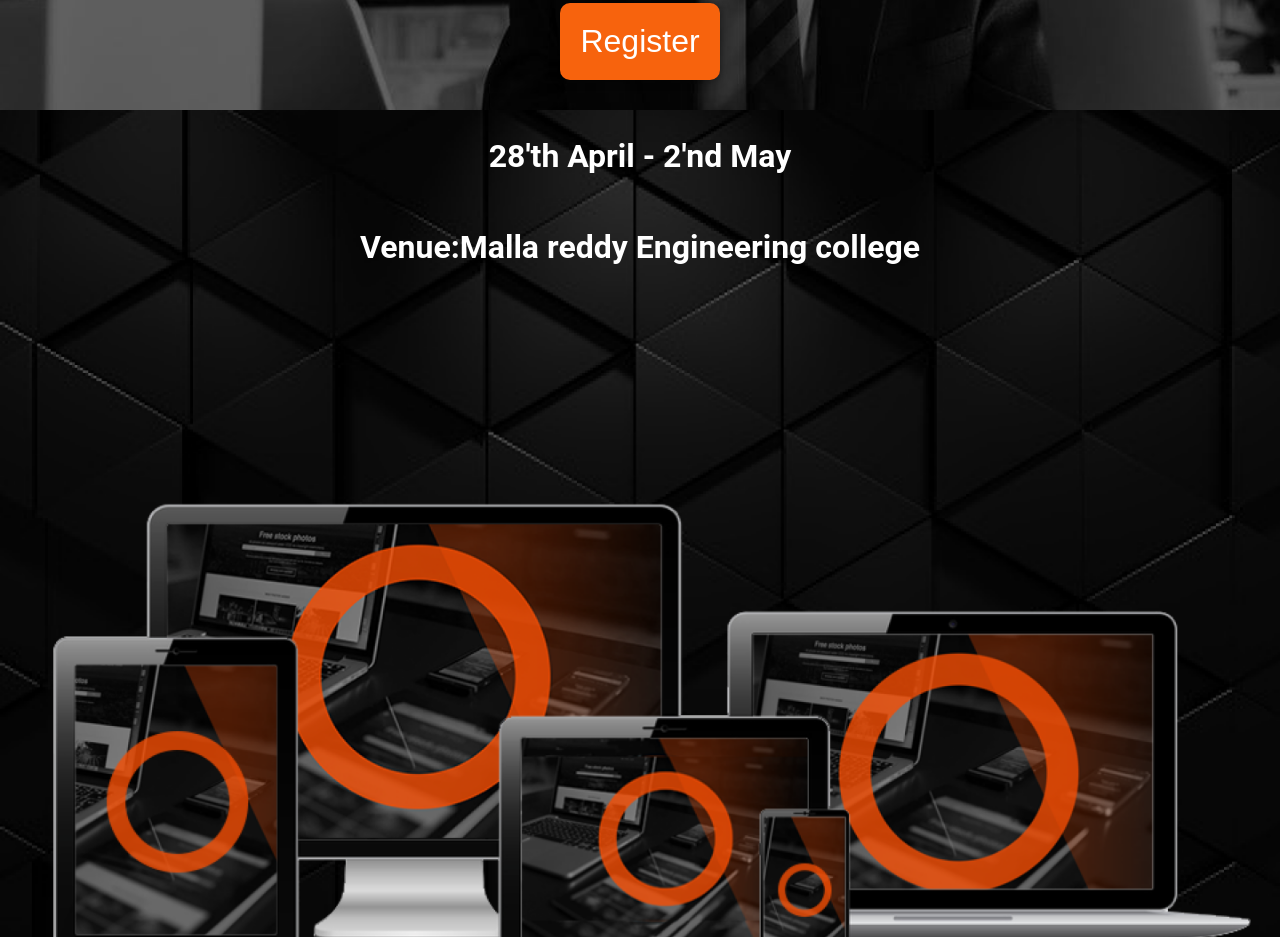
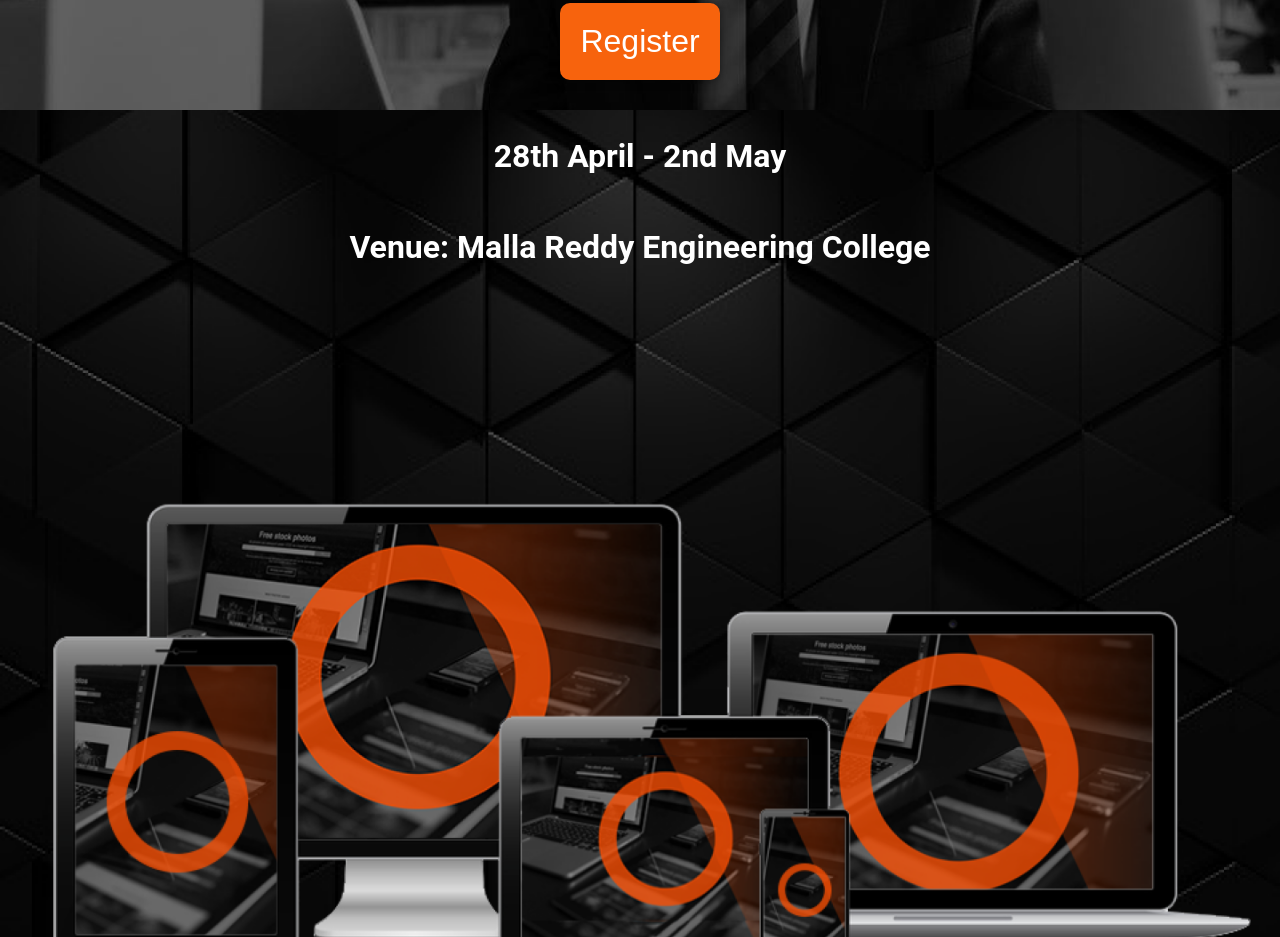
Before and after one commit to charankosari/atharva, a plain HTML site: page dummy/index.html in a window 1280 px wide. Shown: the part 1648-2585 px from the top of the page. Drawn offline with Linux system fonts and the light colour scheme.

Commit message:
Update index.html

```diff
--- a/dummy/index.html
+++ b/dummy/index.html
@@ -86,8 +86,8 @@ function okk() {
 
       <section class="image-">
         <img src="venue.png" alt="Image description" class="venue" draggable="false">
-        <h1 class="headline">28'th April - 2'nd May </h1>
-        <h1 class="subheadline">Venue:Malla reddy Engineering college</h1>
+        <h1 class="headline">28th April - 2nd May </h1>
+        <h1 class="subheadline">Venue: Malla Reddy Engineering College</h1>
 
     </section>
     <div class="image-row">
```
